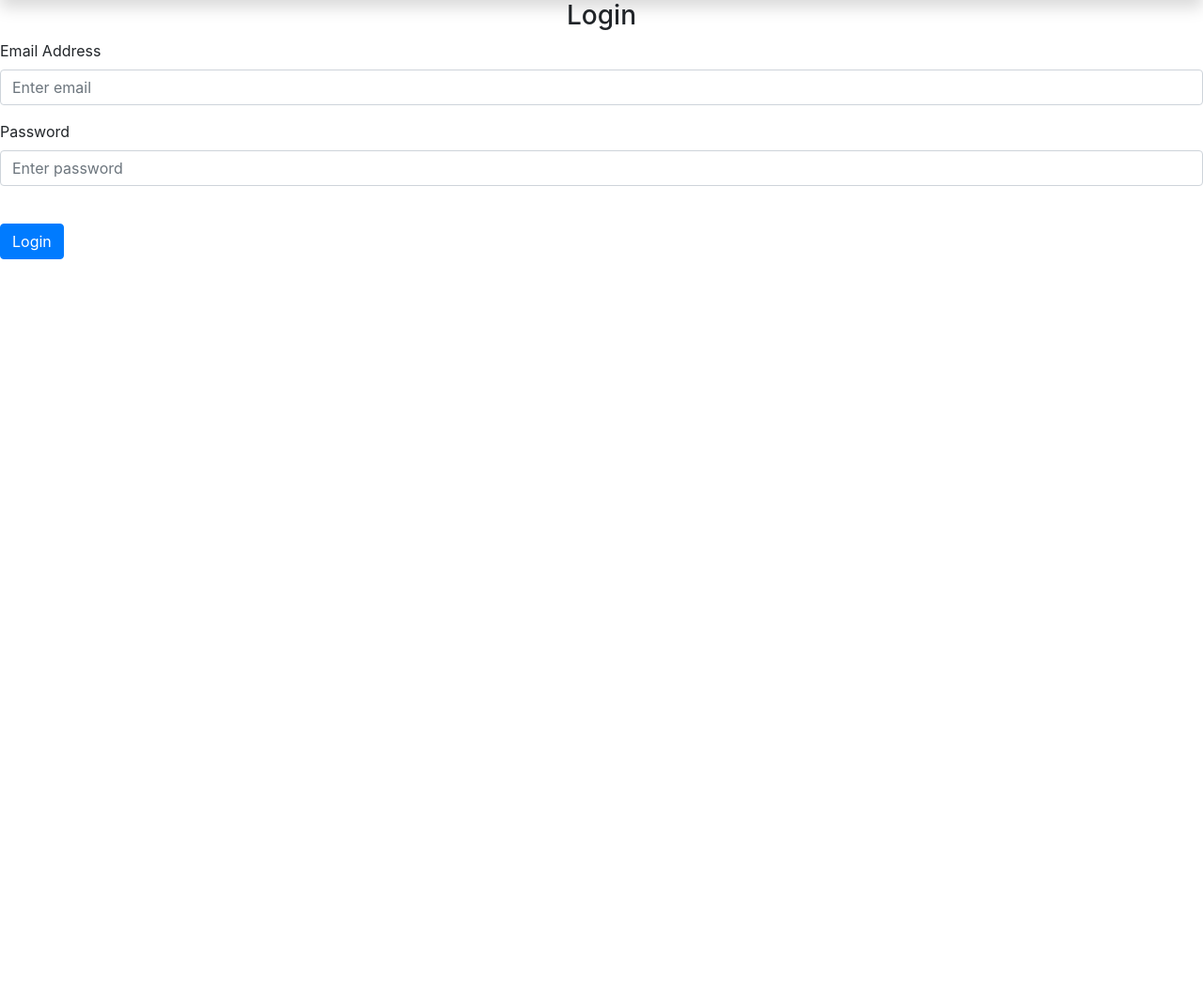
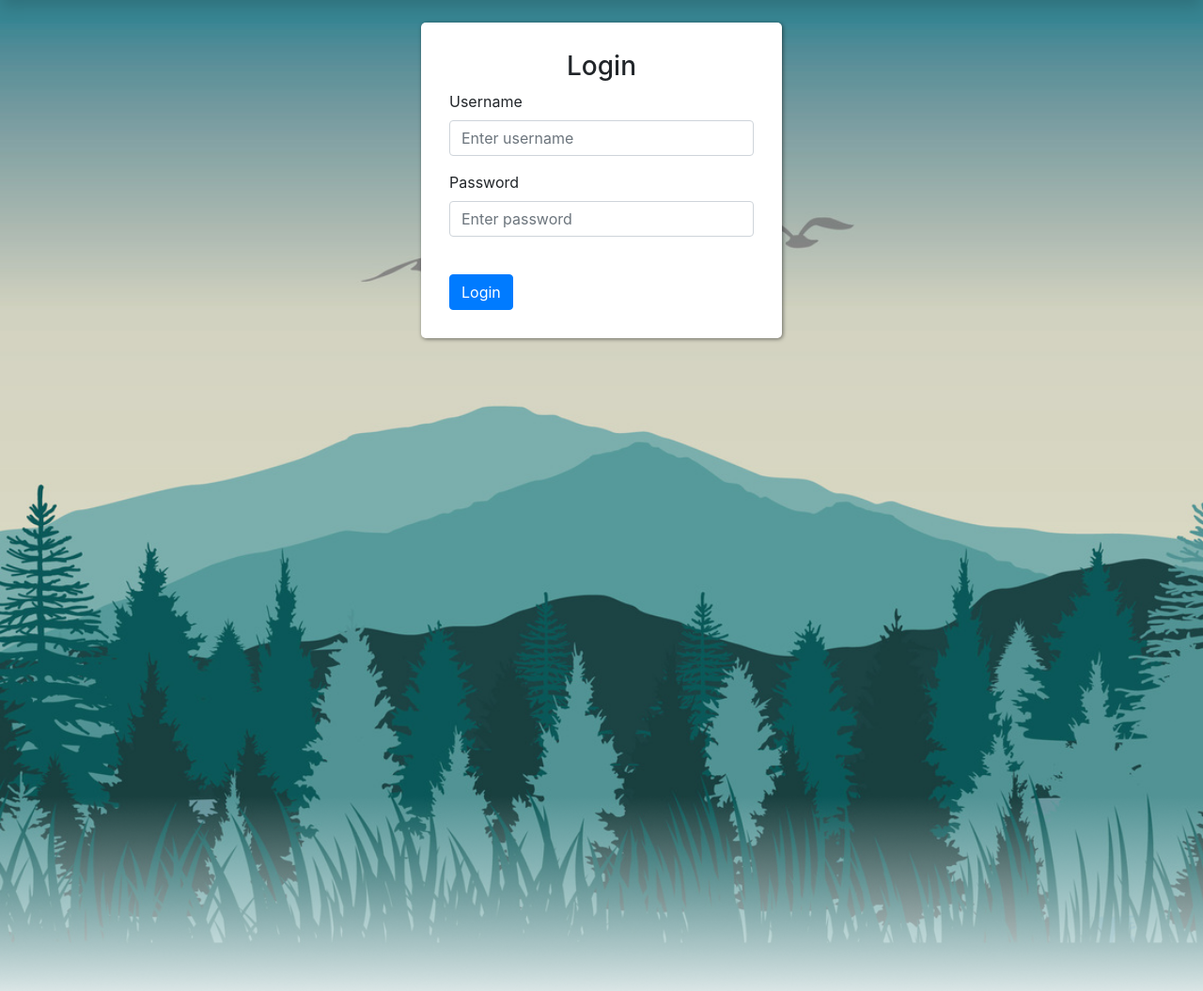
Before and after one commit to xioxet/save-the-trees, a Flask app: page /login in a window 1280 px wide. Shown: the part 56-1111 px from the top of the page at 94% size. Before the commit the page ends 332 px from the top, so only its background shows below. Run offline with Flask 3, Linux system fonts and the light colour scheme; some libraries are stand-ins or nearby versions.

Commit message:
login fixed

```diff
--- a/main.py
+++ b/main.py
@@ -116,9 +116,12 @@ def signup():
 
         if username in users:
             return 'Username already exists!'
+
         else:
             users[username] = password
+            print(users)
             return redirect(url_for('main'))
+
     return render_template('signup.html')
 
 
--- a/templates/payment_base.html
+++ b/templates/form_base.html
@@ -7,7 +7,7 @@
   <img src="{{url_for('static', filename='images/vector_bg.png')}}">
   <br>
   <div class="payment-form-1">
-    {% block payment_form %}{% endblock %}
+    {% block form %}{% endblock %}
   </div>
 </div>
 {% endblock %}
--- a/templates/login.html
+++ b/templates/login.html
@@ -1,15 +1,16 @@
-{% extends "base.html" %} {% block title %}Login{% endblock %} {% block content
-%}
+{% extends "form_base.html" %}
+
+{% block form %}
 <form method="POST">
   <h3 align="center">Login</h3>
   <div class="form-group">
-    <label for="email">Email Address</label>
+    <label for="username">Username</label>
     <input
-      type="email"
+      type="text"
       class="form-control"
-      id="email"
-      name="email"
-      placeholder="Enter email"
+      id="username"
+      name="username"
+      placeholder="Enter username"
     />
   </div>
   <div class="form-group">
--- a/templates/payment_step1.html
+++ b/templates/payment_step1.html
@@ -1,6 +1,6 @@
-{% extends "payment_base.html" %}
+{% extends "form_base.html" %}
 
-{% block payment_form %}
+{% block form %}
     <form method="POST" action="">
       {{ form.csrf_token }}
       <h1>Payment ◐</h1>
--- a/templates/payment_step2.html
+++ b/templates/payment_step2.html
@@ -1,6 +1,6 @@
-{% extends "payment_base.html" %}
+{% extends "form_base.html" %}
 
-{% block payment_form %}
+{% block form %}
     <form method="POST" action="">
         {{ form.csrf_token }}
         <h1>Payment ◑</h1>
```
Also changed, not shown: templates/signup.html (+8 -7 lines).
